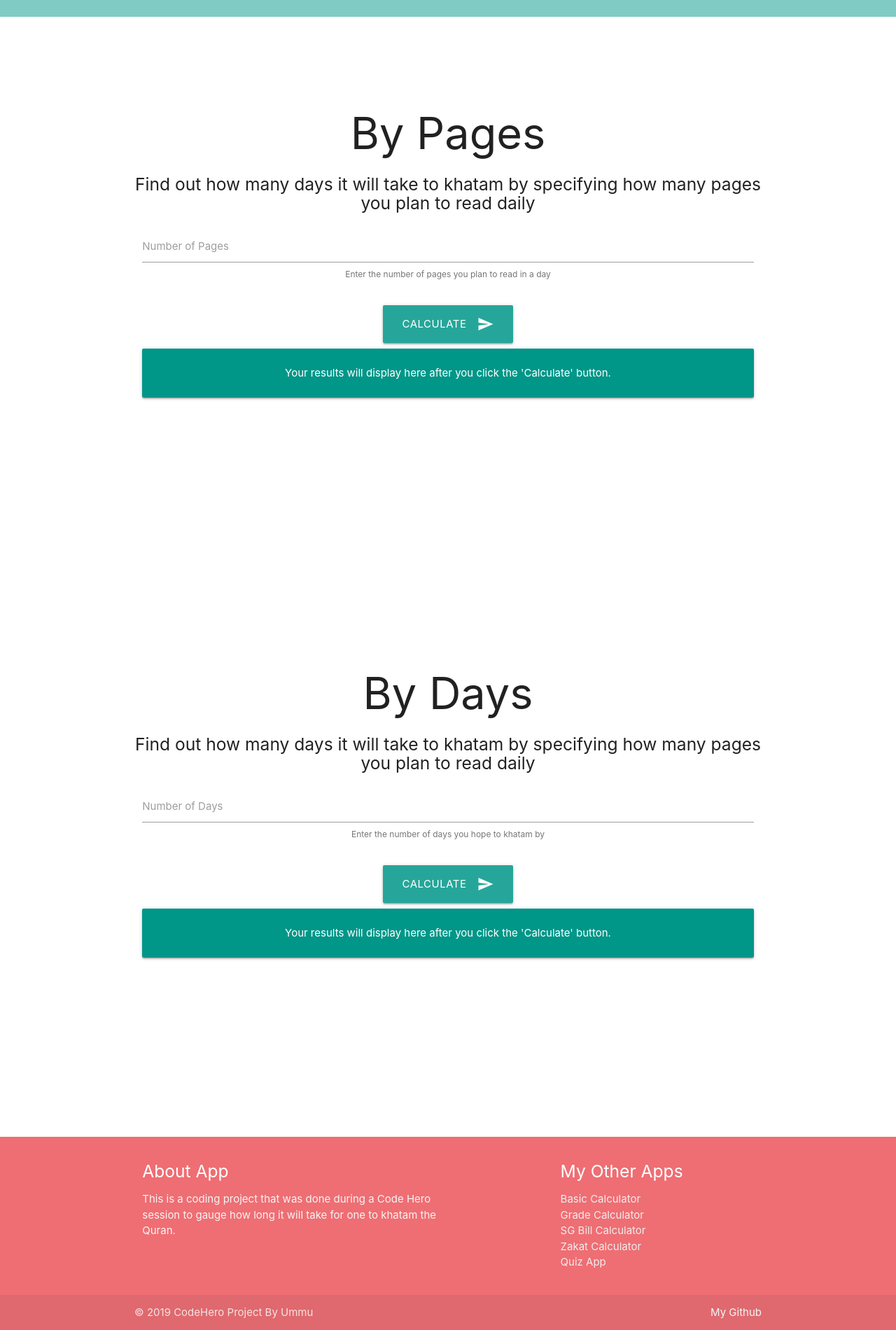
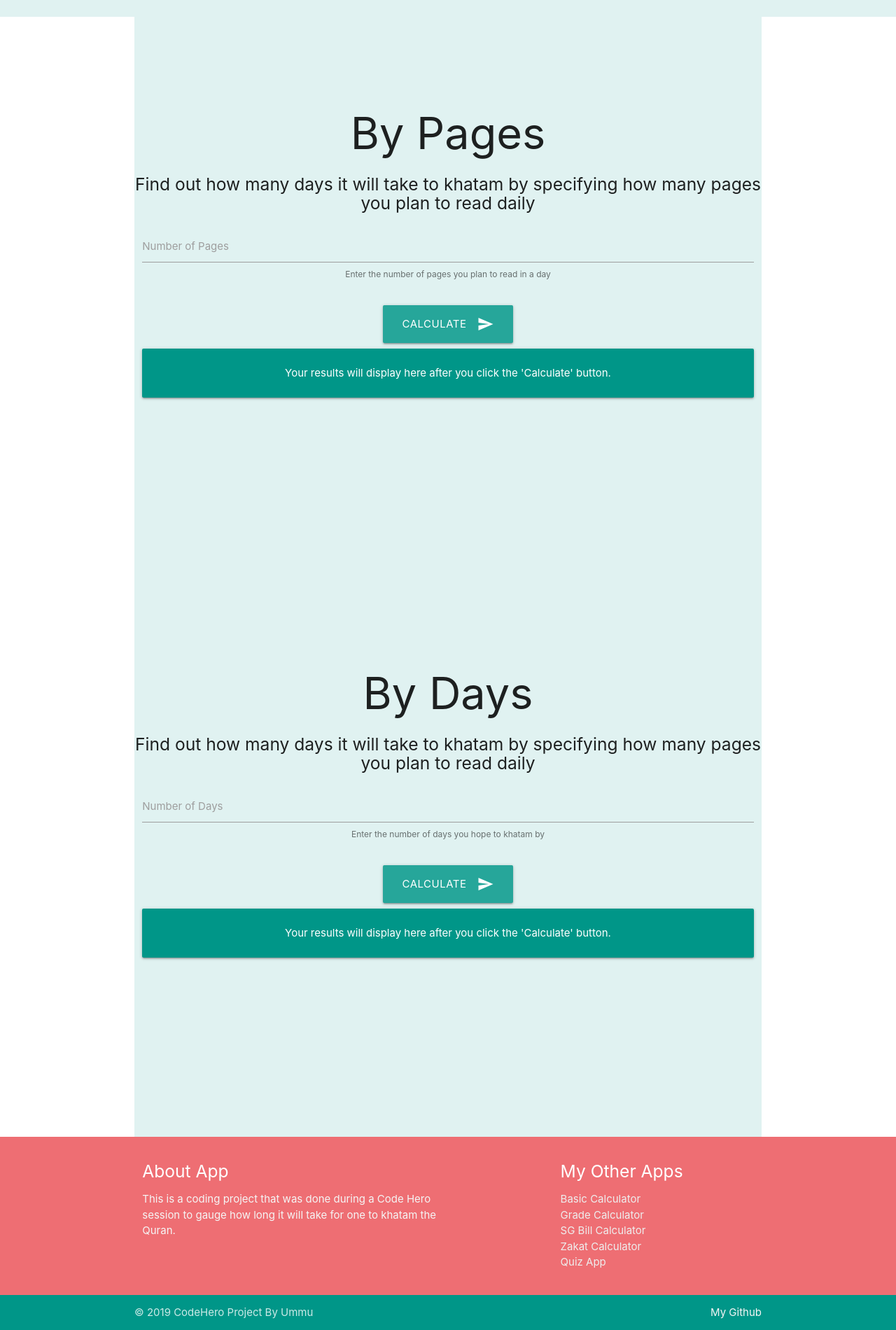
Before and after one commit to EmuLock/-Khatam-Calculator, a plain HTML site: page index.html in a window 1280 px wide. Shown: the part 840-2740 px from the top of the page at 70% size. Drawn offline with nearby package versions, Linux system fonts and the light colour scheme.

Commit message:
color fixed

```diff
--- a/index.html
+++ b/index.html
@@ -22,14 +22,14 @@
             </ul>
         </div>
     </nav>
-    <div id="homeSection" class="center-align  teal lighten-3">
+    <div id="homeSection" class="center-align  teal lighten-5">
         <h1>Khatam Calculator</h1>
         <h5>This is a simple web app that helps you gauge how long it will take for you to khatam the Quran</h5>
         <a class="waves-effect waves-light btn-large">By Pages</a>
         <a class="waves-effect waves-light btn-large">By Days</a>
 
     </div>
-    <div class="container">
+    <div class="container teal lighten-5">
         <div id="pages" class="center-align">
             <h1>By Pages</h1>
             <h5>Find out how many days it will take to khatam by specifying how many pages you plan to read daily</h5>
@@ -56,7 +56,7 @@
 
     </div>
 
-    <div class="container">
+    <div class="container teal lighten-5">
         <div id="days" class="center-align">
             <h1>By Days</h1>
             <h5>Find out how many days it will take to khatam by specifying how many pages you plan to read daily</h5>
@@ -100,7 +100,7 @@
                 </div>
               </div>
             </div>
-            <div class="footer-copyright">
+            <div class="footer-copyright teal">
               <div class="container">
               © 2019 CodeHero Project By Ummu
               <a class="grey-text text-lighten-4 right" href="#!">My Github</a>
--- a/styles.css
+++ b/styles.css
@@ -1,7 +1,7 @@
 #homeSection {
     padding-top: 10% ;
     min-height: 100vh;
-    background-color: teal;
+    /* background-color: teal; */
 }
 
 #pages {
```
